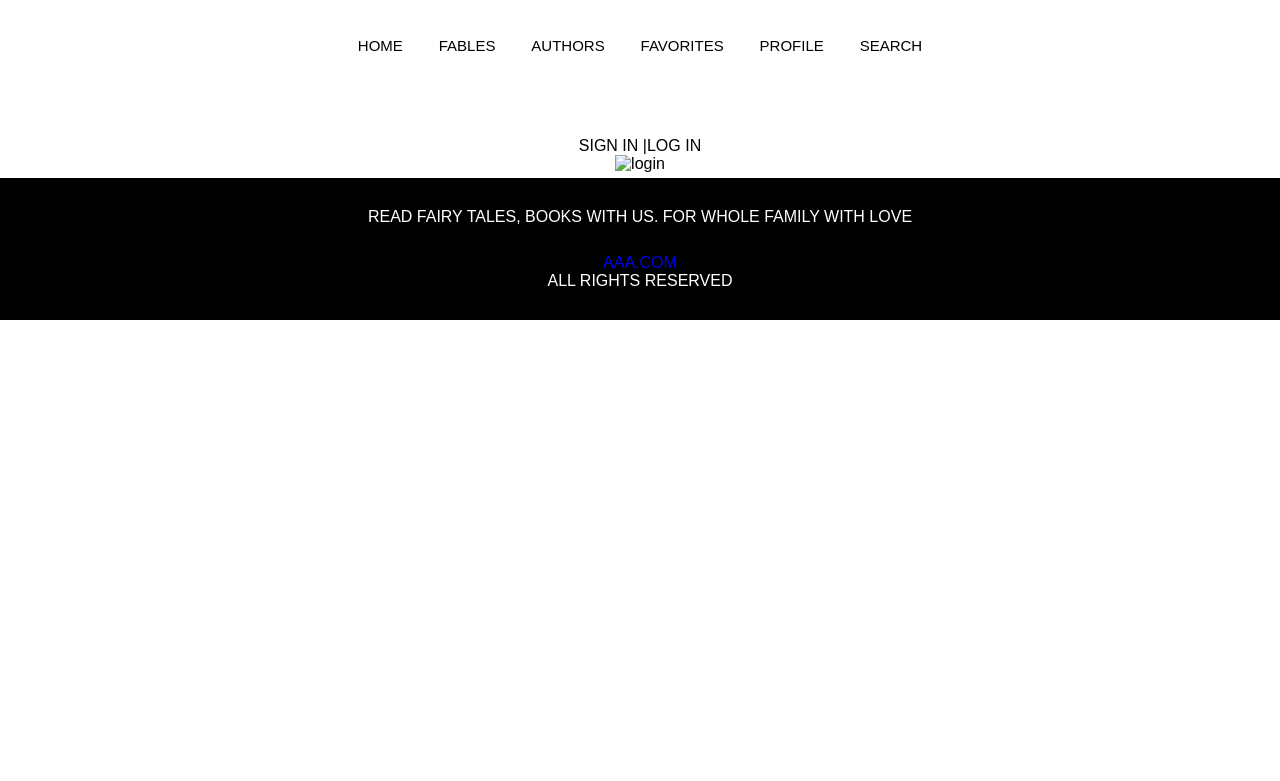
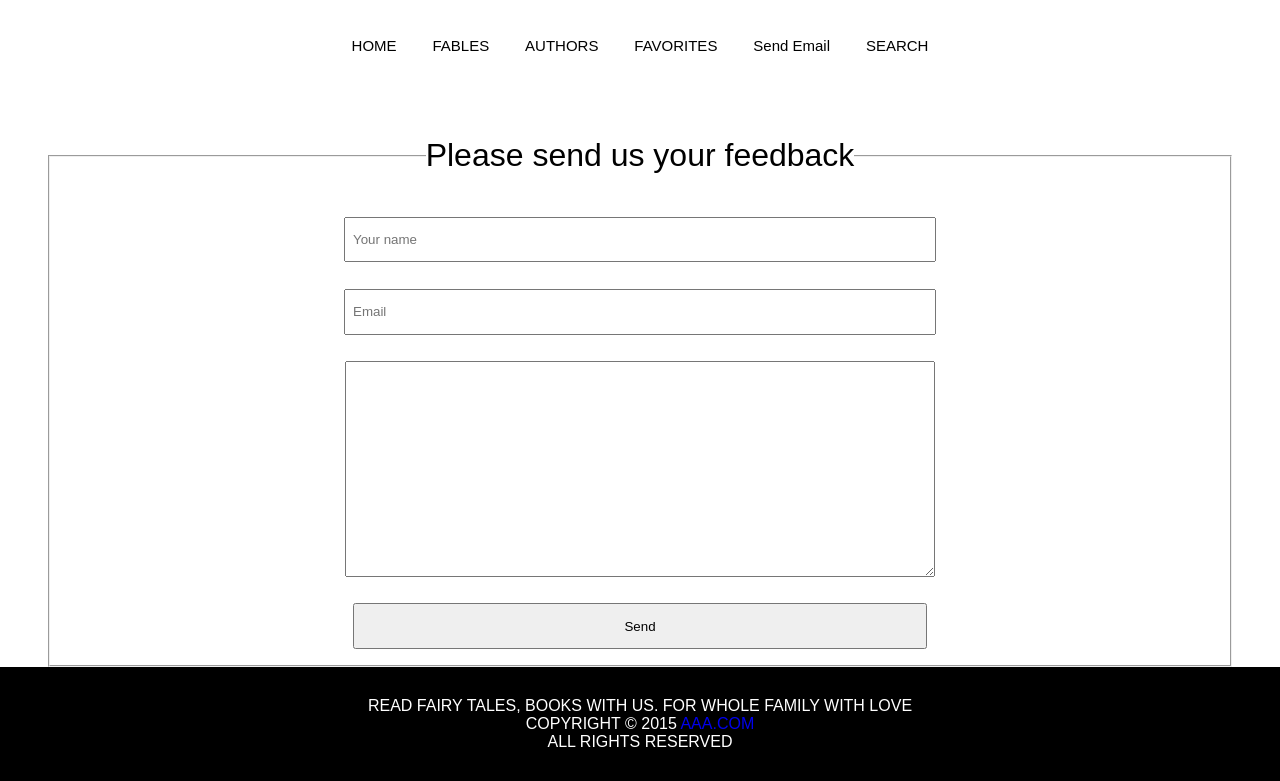
Before and after one commit to ayaleeOne/webproject, a website: page static/profile.html in a window 1280 px wide. Shown: the part 117-898 px from the top of the page. Before the commit the page ends 800 px from the top, so only its background shows below. Drawn offline with Linux system fonts and the light colour scheme; a web font is replaced by a local one.

Commit message:
project ready

```diff
--- /dev/null
+++ b/static/js/profile.js
@@ -0,0 +1,7 @@
+function send(params) {
+    emailjs.sendForm("gmail-ainur", "ainur_template", params, "user_AUp03Nbrd2p71EZha3pTp")
+        .then((response, error) => {
+            if (error) console.log(error);
+            else console.log("Success");
+        });
+}
--- a/static/profile.html
+++ b/static/profile.html
@@ -6,11 +6,15 @@
 	<meta name="viewport" content="width=device-width, initial-scale=1.0">
 	<title>fairy tale</title>
 	<link rel="stylesheet" href="css.css">
+	<link rel="stylesheet" href="./styles/profile.css">
 	<link href="https://fonts.googleapis.com/css?family=Amaranth&display=swap" rel="stylesheet">
+	<script src="js.js" defer></script>
+	<script src="./js/profile.js" defer></script>
 </head>
 
 <body>
 	<header>
+
 		<div class="logo">
 			<a href="homePage.html"><img class="graficlogo" src="./images/logo.jpg" alt="logo"> </a>
 		</div>
@@ -20,16 +24,25 @@
 				<a href="fables.html">FABLES</a>
 				<a href="authors.html">AUTHORS</a>
 				<a href="favorites.html">FAVORITES</a>
-				<a href="profile.html">PROFILE</a>
+				<a href="profile.html">Send Email</a>
 				<a href="search.html">SEARCH</a>
 				<a id="menu" href="#" class="icon"> &#9776; </a>
 			</div>
 		</nav>
 	</header>
-	<div class="sign">
-		<a>SIGN IN</a><a> |LOG IN</a>
-		<a class="login"><img src="login.png" alt="login" </a> </div> <script src="js.js" defer></script>
-</body>
+	<form action="" method="GET" id="form" onsubmit="send(this)">
+		<fieldset class="form">
+			<legend class="form__legend">Please send us your feedback</legend>
+			<div class="form-wrapper">
+				<input type="text" class="form__input" placeholder="Your name" name="name">
+				<input type="text" class="form__input" placeholder="Email" name="email">
+				<textarea name="feedback" class="form__input" wrap="hard"></textarea>
+				<input type="submit" value="Send" class="form__input">
+			</div>
+		</fieldset>
+	</form>
+	<script type="text/javascript" src="https://cdn.jsdelivr.net/npm/emailjs-com@2.3.2/dist/email.min.js"
+		defer></script>
 	<footer>
 		<div class="about_footer">
 			<p>READ FAIRY TALES, BOOKS WITH US. FOR WHOLE FAMILY WITH LOVE</p>
@@ -39,5 +52,6 @@
 			<p>ALL RIGHTS RESERVED</p>
 		</div>
 	</footer>
+</body>
 
 </html>
--- /dev/null
+++ b/static/styles/profile.css
@@ -0,0 +1,31 @@
+.form {
+    margin-left: 3em;
+    margin-right: 3em;
+    padding: 1em;
+}
+
+.form-wrapper {
+    display: flex;
+    flex-direction: column;
+    align-items: center;
+}
+
+.form__input {
+    grid-column: 2 / 3;
+    margin-top: 2em;
+    width: 50%;
+}
+
+input.form__input {
+    padding: 1em 0.5em;
+}
+
+textarea.form__input {
+    height: 200px;
+    padding: 0.5em;
+}
+
+.form__legend {
+    text-align: center;
+    font-size: 2rem;
+}
```
Also changed, not shown: static/authors.html (+1 -1 lines), static/email-not-send.html (added, +24 -0 lines), static/email-send.html (added, +24 -0 lines), static/fables.html (+1 -1 lines), static/favorites.html (+1 -1 lines), static/popular.html (+1 -1 lines), static/search.html (+1 -1 lines). Lines whose indentation alone changed are shown as unchanged.
